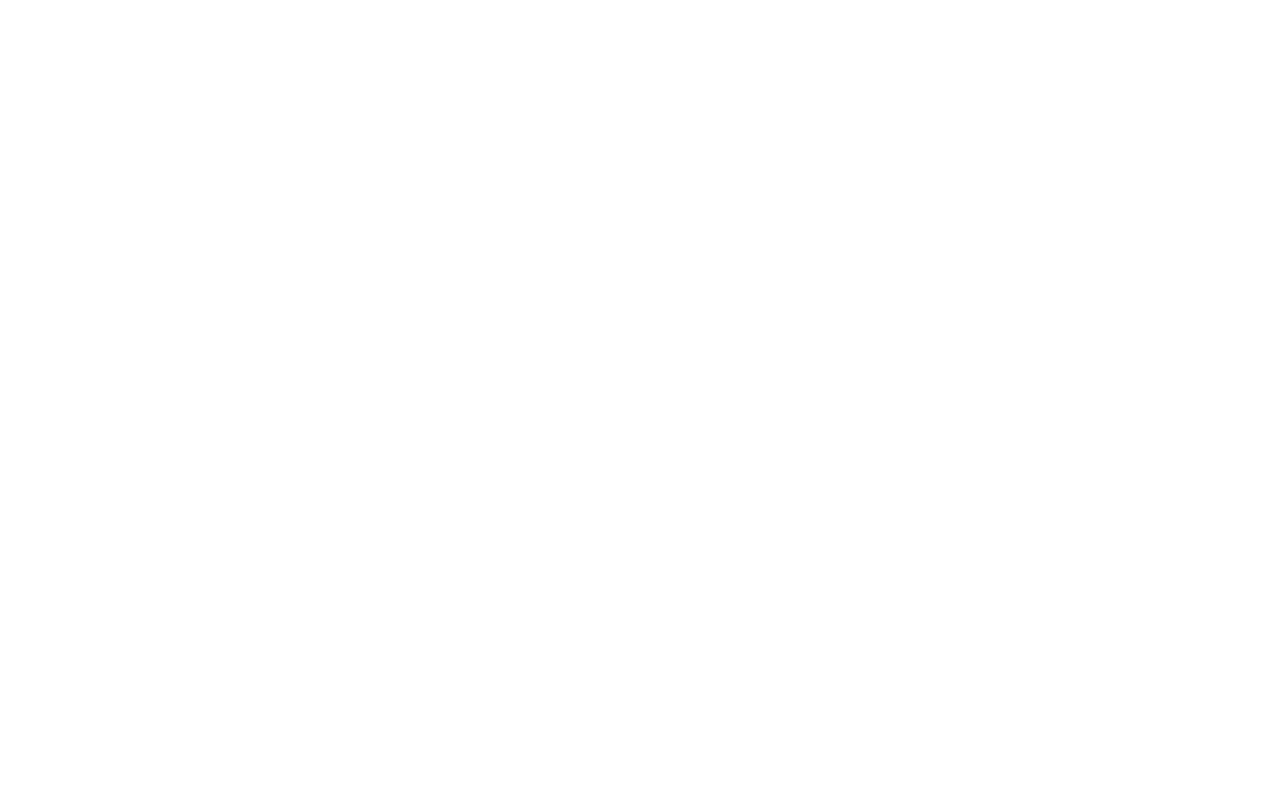
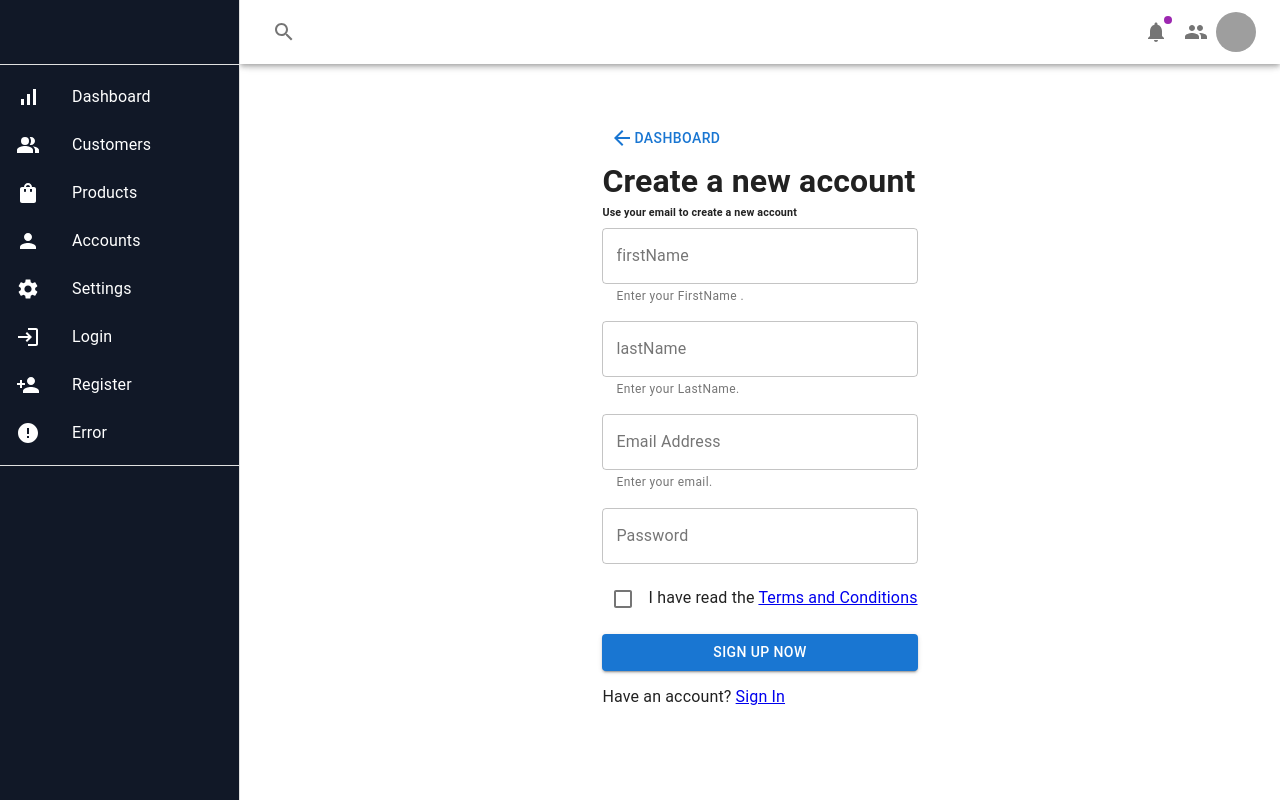
Before and after one commit to ZakariaSelassi/dashboardui, a React (Create React App) app: page /register in a window 1280 px wide. Before the commit this address had no page. Built offline with nearby package versions, Linux system fonts and the light colour scheme; grey boxes are pictures that could not be loaded.

Commit message:
update : Register layout

```diff
--- a/src/Router.js
+++ b/src/Router.js
@@ -7,12 +7,22 @@
 import Customers from './layout/Customers';
 import Dashboard from './layout/Dashboard';
 import NotFound from './layout/NotFound';
+import Login from './layout/Login';
+import Register from './layout/Register';
+import Settings from './layout/Settings';
+import Products from './layout/Products';
+import Account from './layout/Account';
 const MyRouter = () => {
   return (
     <Routes>
         <Route path="/" element={<App/>} >
             <Route path="/dashboard" element={<Dashboard/>} />
             <Route path="/customers" element={<Customers/>} />
+            <Route path="/login" element={<Login/>} />
+            <Route path="/register" element={<Register/>} />
+            <Route path="/settings" element={<Settings/>} />
+            <Route path="/product" element={<Products/>} />
+            <Route path="/account" element={<Account/>} />
             <Route path="/error" element={<NotFound/>} />
         </Route>
     </Routes>
--- /dev/null
+++ b/src/components/Common/InputCommon.js
@@ -0,0 +1,13 @@
+import { TextField } from '@material-ui/core'
+import React from 'react'
+
+const InputCommon = ({...props}) => {
+  return (
+      <>
+          <TextField {...props} />
+
+      </>
+  )
+}
+
+export default InputCommon
--- /dev/null
+++ b/src/layout/Account.js
@@ -0,0 +1,9 @@
+import React from 'react'
+
+const Account = () => {
+  return (
+    <div>Account</div>
+  )
+}
+
+export default Account
--- /dev/null
+++ b/src/layout/Login.js
@@ -0,0 +1,9 @@
+import React from 'react'
+
+const Login = () => {
+  return (
+    <div>Login</div>
+  )
+}
+
+export default Login
--- a/src/layout/NotFound.js
+++ b/src/layout/NotFound.js
@@ -5,14 +5,18 @@
 import ArrowBackIcon from '@mui/icons-material/ArrowBack';
 import { Button } from '@mui/material';
 import { useNavigate } from 'react-router-dom';
+import { Grid } from '@material-ui/core';
 const NotFound = () => {
     const navigate = useNavigate();
   return (
+    <Grid container style={{justifyContent:'center'}}>
+      <Grid  item xs={8} sm={12} md={12} lg={12} xl={12}>
+      <Box sx={{ textAlign: 'center'}}>
+          <h1>404: The page you are looking for isn’t here</h1>
+          <h6>You either tried some shady route or you came here by mistake. Whichever it is, try using the navigation</h6>
 
-    <Box sx={{ textAlign: 'center' }}>
-        <h1>404: The page you are looking for isn’t here</h1>
-         <h6>You either tried some shady route or you came here by mistake. Whichever it is, try using the navigation</h6>
-        <img src={ReactIcon} alt="React Logo" width={600} />
+          <img src={ReactIcon} alt="React Logo" style={{width:'300px'}}/>
+
         <Box>
             <Button  variant="contained" onClick={() => navigate('/dashboard')}>
                 <ArrowBackIcon/>
@@ -22,6 +26,9 @@
         </Box>
 
   </Box>
+      </Grid>
+    </Grid>
+
   )
 }
 
--- /dev/null
+++ b/src/layout/Products.js
@@ -0,0 +1,9 @@
+import React from 'react'
+
+const Products = () => {
+  return (
+    <div>Products</div>
+  )
+}
+
+export default Products
--- /dev/null
+++ b/src/layout/Register.js
@@ -0,0 +1,45 @@
+import React from 'react'
+import { Box } from '@mui/system'
+import InputCommon from '../components/Common/InputCommon'
+import { Button } from '@mui/material'
+import { Checkbox, Grid } from '@material-ui/core'
+import { Check } from '@mui/icons-material'
+import ArrowBackIcon from '@mui/icons-material/ArrowBack';
+const Register = () => {
+  return (
+    <Grid container style={{justifyContent:'center'}}>
+      <Grid  item xs={12} sm={12} md={12} lg={12} xl={12} >
+      <Box style={{display:'flex',flexDirection:'column', justifyContent:'space-between', alignItems:'center' , margin:'2rem',height:'100%'}}>
+        <Box >
+          <Button>
+            <ArrowBackIcon />
+            Dashboard</Button>
+          <h1 style={{margin:'0',textAlign:'left'}}>Create a new account</h1>
+          <h6 style={{margin:'0',textAlign:'left'}}>Use your email to create a new account </h6>
+          <Box style={{display:'flex',flexDirection:'column',justifyContent:'space-around',height:'100%'}}>
+          <InputCommon  id="firstName" label="firstName" variant="outlined" helperText="Enter your FirstName ."  />
+          <InputCommon id="lastname" label="lastName" variant="outlined" helperText="Enter your LastName."/>
+          <InputCommon id="Email address" label="Email Address" variant="outlined" helperText="Enter your email."/>
+          <InputCommon  id="standard-password-input"
+            label="Password"
+            type="password"
+            autoComplete="current-password"
+            variant="outlined"/>
+            <Box>
+            <Checkbox/> <span>I have read the <a href="#"> Terms and Conditions</a></span>
+            </Box>
+
+             <Button variant="contained">
+              Sign up Now
+            </Button>
+            <span>Have an account? <a href="#">Sign In</a></span>
+          </Box>
+        </Box>
+      </Box>
+    </Grid>
+    </Grid>
+
+  )
+}
+
+export default Register
--- /dev/null
+++ b/src/layout/Settings.js
@@ -0,0 +1,9 @@
+import React from 'react'
+
+const Settings = () => {
+  return (
+    <div>Settings</div>
+  )
+}
+
+export default Settings
--- a/src/utils/FakeData/dataNavbar.js
+++ b/src/utils/FakeData/dataNavbar.js
@@ -23,13 +23,13 @@
         id: 3,
         title: 'Products',
         icon: <ShoppingBagIcon/>,
-        path: '/products',
+        path: '/product',
     },
     {
         id: 4,
         title: 'Accounts',
         icon:  <PersonIcon />,
-        path: '/accounts',
+        path: '/account',
     },
     {
         id: 5,
```
